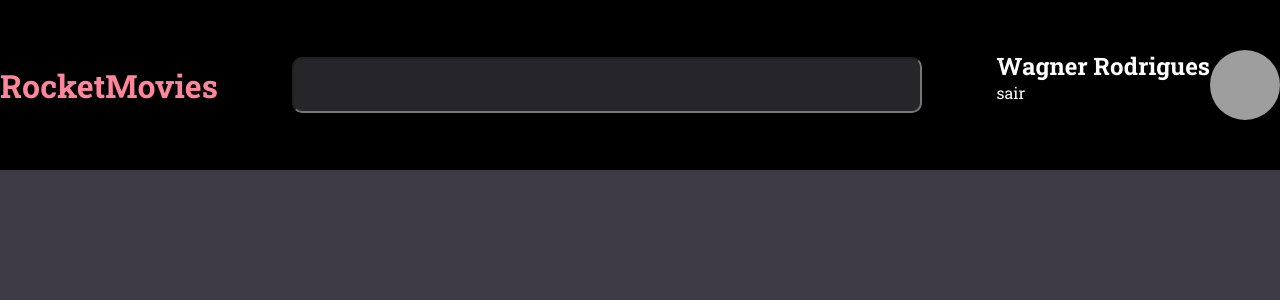
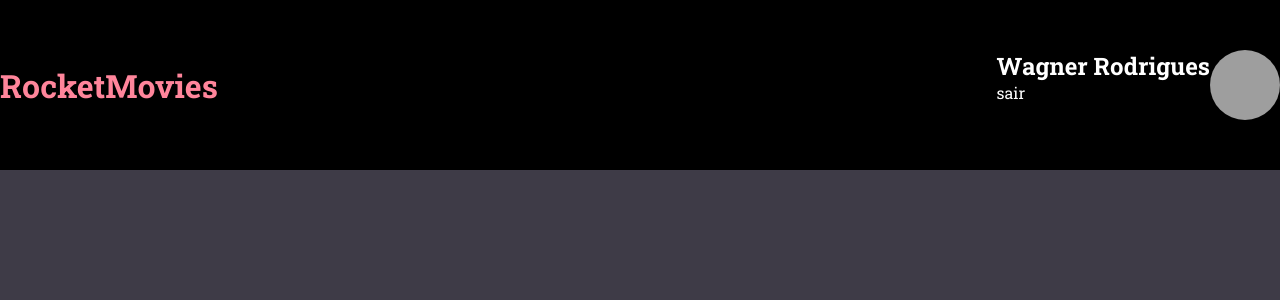
Before and after one commit to wagnerfelten/RocketMovies, a React (Vite) app: page / in a window 1280 px wide. Shown: the top 300 px of the page. Built offline with nearby package versions, Linux system fonts and the light colour scheme; grey boxes are pictures that could not be loaded.

Commit message:
Colocado color: White para conteudo dentro do input

```diff
--- a/src/components/Input/style.js
+++ b/src/components/Input/style.js
@@ -1,11 +1,16 @@
 import styled from "styled-components";
 
-export const Container = styled.input`
-  background-color: #262529;
+export const Container = styled.div`
+
   color: #948f99;
 
-  border-radius: 10px;
+  > input {
+    width: 630px;
+    height: 56px;
+    border-radius: 10px;
+    background-color: #262529;
 
-  width: 630px;
-  height: 56px;
+    padding-left: 34px;
+    color: white;
+  }
 `;
```
